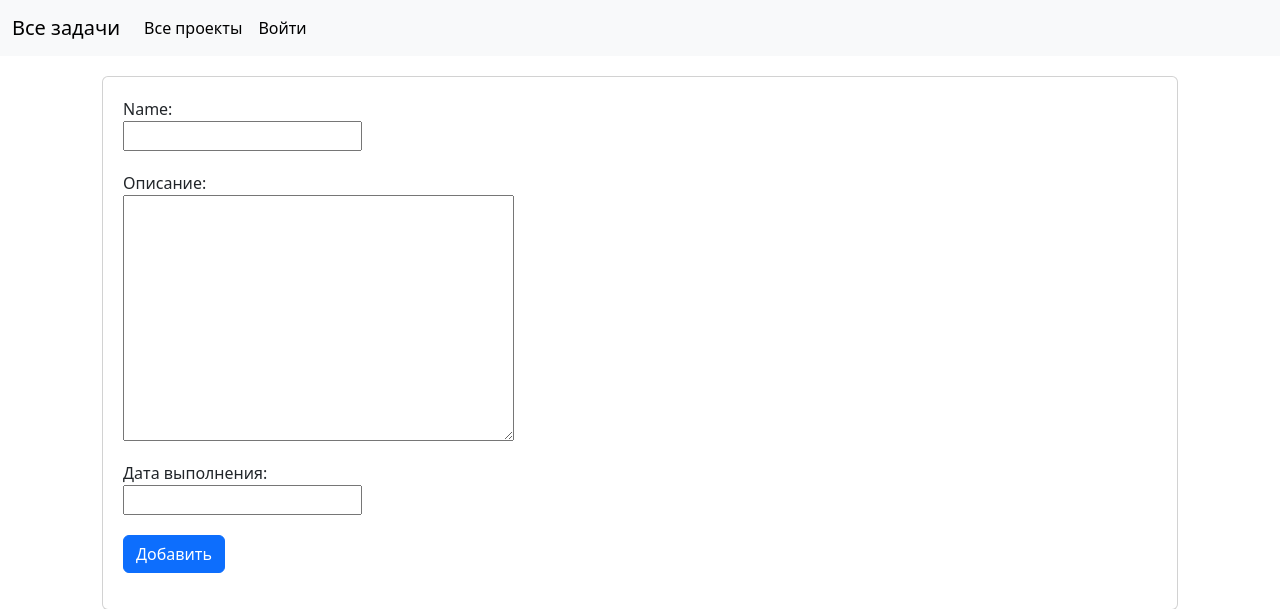
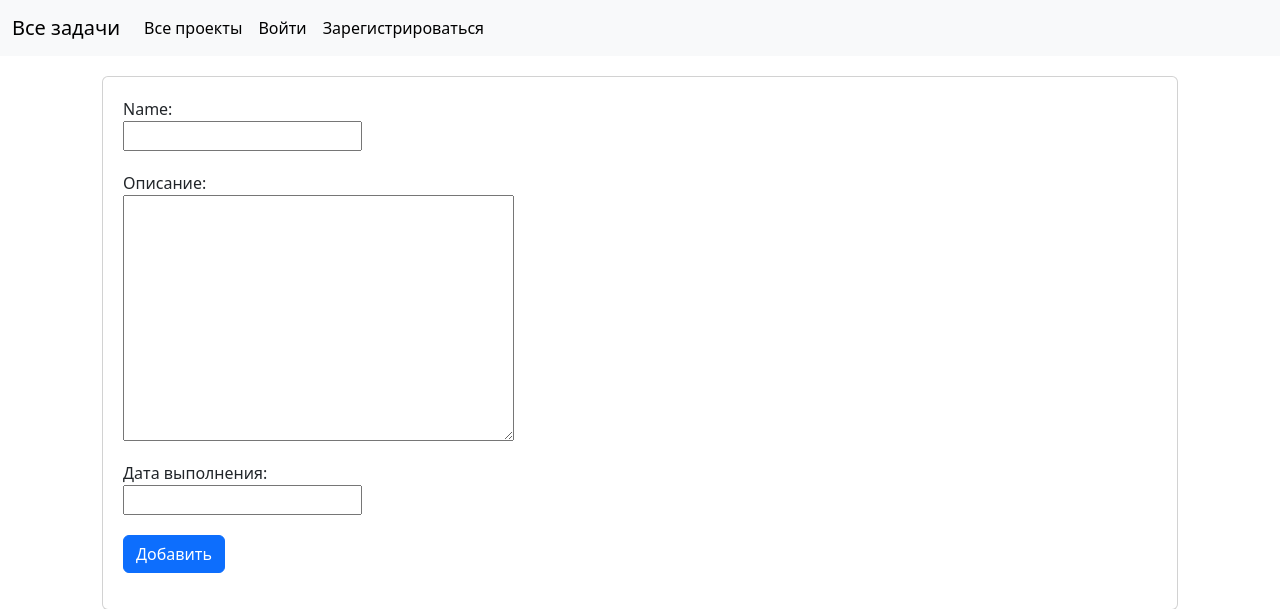
Before and after one commit to AigerimAvezbaeva/hw_62_aika_avezbaeva, a Django app: page /projects/add/ in a window 1280 px wide. Shown: the top 609 px of the page. Run offline with Django 4.2, Linux system fonts and the light colour scheme; some libraries are stand-ins or nearby versions.

Commit message:
добавила вывод ссылок для авторизованных

```diff
--- a/tracker_app/templates/base.html
+++ b/tracker_app/templates/base.html
@@ -24,8 +24,11 @@
             <div class="navbar-nav">
                 <a class="nav-link active" aria-current="page" href="{% url 'project_index' %}">Все проекты</a>
                 {% if user.is_authenticated %}
+                {% if perms.tracker_app.change_article or issue.author == request.user %}
                 <a class="nav-link active" aria-current="page" href="{% url 'add_project' %}">Добавить проект</a>
                 <a class="nav-link active" aria-current="page" href="{% url 'add_issue' %}">Добавить задачу</a>
+                {% endif %}
+
                 {% block menu %} {% endblock %}
                 <form action="{% url 'logout' %}" method="post">
                     {% csrf_token %}
@@ -33,6 +36,7 @@
                 </form>
                 {% else %}
                 <a class="nav-link active"  href="{% url 'login'%}">Войти</a>
+                <a class="nav-link active"  href="{% url 'register'%}">Зарегистрироваться</a>
                 {% endif %}
 
             </div>
```
